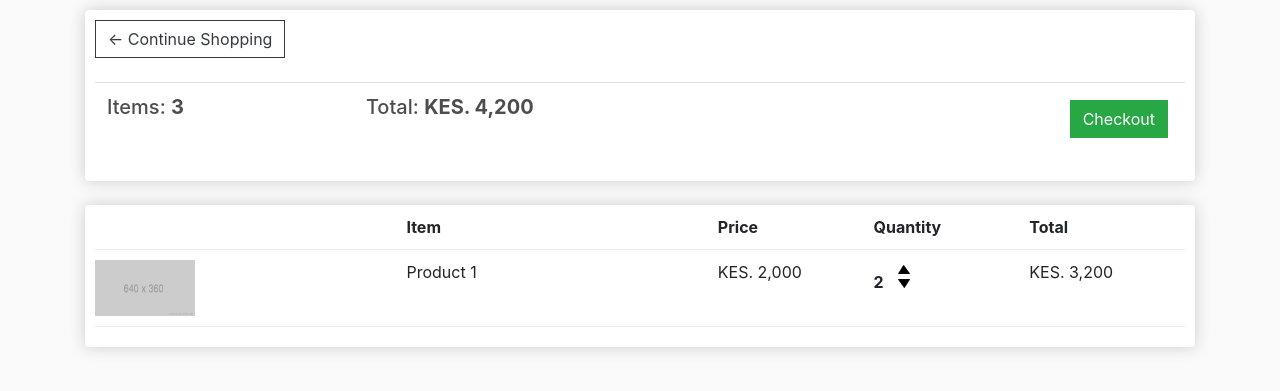
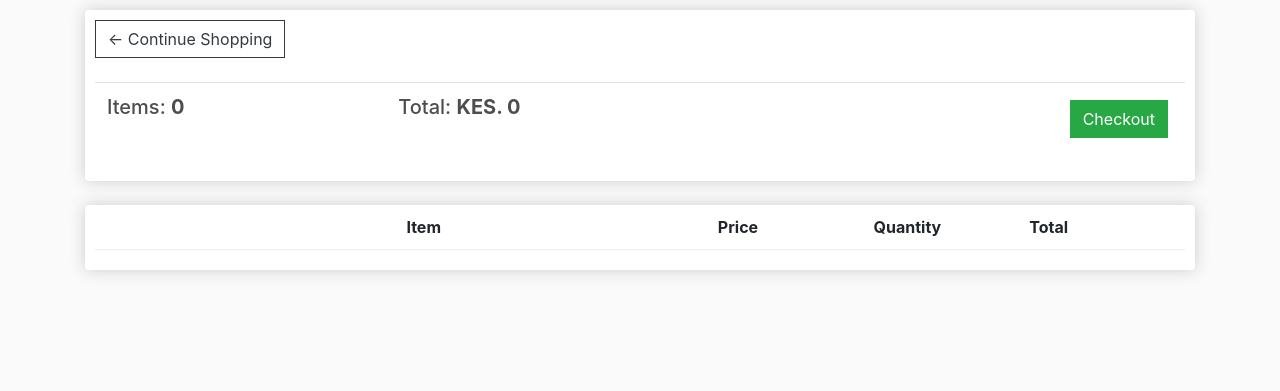
Before and after one commit to LostLite/ecommerce, a Django app: page /cart/ in a window 1280 px wide. Shown: the part 57-448 px from the top of the page. Run offline with Django 3.2, Linux system fonts and the light colour scheme; lists and menus that the app fills with data are empty; some libraries are stand-ins or nearby versions.

Commit message:
added cart and checkout functionality

```diff
--- a/ecommerce/settings.py
+++ b/ecommerce/settings.py
@@ -38,6 +38,7 @@ INSTALLED_APPS = [
     'django.contrib.sessions',
     'django.contrib.messages',
     'django.contrib.staticfiles',
+    'django.contrib.humanize',
 ]
 
 MIDDLEWARE = [
--- a/store/templates/store/cart.html
+++ b/store/templates/store/cart.html
@@ -1,4 +1,5 @@
 {% extends 'store/main.html' %}
+{% load humanize %}
 {% load static %}
 {% block content %}
 <div class="row">
@@ -9,8 +10,8 @@
             <br/>
             <table class="table">
                 <tr>
-                    <th><h5>Items: <strong>3</strong></h5></th>
-                    <th><h5>Total: <strong>KES. 4,200</strong></h5></th>
+                    <th><h5>Items: <strong>{{order.get_cart_items}}</strong></h5></th>
+                    <th><h5>Total: <strong>KES. {{order.get_cart_total|intcomma}}</strong></h5></th>
                     <th>
                         <a href="{% url 'checkout' %}" style="float: right; margin: 5px;" class="btn btn-success">Checkout</a>
                     </th>
@@ -26,20 +27,24 @@
                 <div style="flex: 1"><strong>Quantity</strong></div>
                 <div style="flex: 1"><strong>Total</strong></div>
             </div>
+            {% for item in items %}
                 <div class="cart-row">
-                <div style="flex:2"><img class="row-image" src="{% static 'images/placeholder.png' %}"></div>
-                <div style="flex:2"><p>Product 1</p></div>
-                <div style="flex:1"><p>KES. 2,000</p></div>
+                    <div style="flex:2"><img class="row-image" src="{{item.product.imageURL}}"></div>
+                    <div style="flex:2"><p>{{item.product.name}}</p></div>
+                    <div style="flex:1"><p>KES. {{item.product.price|intcomma}}</p></div>
                     <div style="flex:1">
-                    <p class="quantity">2</p>
+                        <p class="quantity">{{item.quantity}}</p>
                         <div class="quantity">
                             <img class="chg-quantity" src="{% static  'images/arrow-up.png' %}">
                             <img class="chg-quantity" src="{% static  'images/arrow-down.png' %}">
                         </div>
                     </div>
-                <div style="flex:1"><p>KES. 3,200</p></div>
+                    <div style="flex:1"><p>KES. {{item.get_total|floatformat:2|intcomma}}</p></div>
                 </div>
+            {% endfor %}
         </div>
+        <br/>
+        <br/>
     </div>
 </div>
 {% endblock content %}
--- a/store/views.py
+++ b/store/views.py
@@ -10,14 +10,36 @@ def store(request):
 
 
 def cart(request):
+    if request.user.is_authenticated:
+        customer = request.user.customer
+        order, created = Order.objects.get_or_create(customer=customer, complete=False)
+
+        # get all items in the order
+        items = order.orderitem_set.all()
+    else:
+        items = []
+        order = {'get_cart_items':0, 'get_cart_total':0}
+
     context = {
-
+        'items': items,
+        'order':order
     }
     return render(request, 'store/cart.html', context)
 
 
 def checkout(request):
+    if request.user.is_authenticated:
+        customer = request.user.customer
+        order, created = Order.objects.get_or_create(customer=customer, complete=False)
+
+        # get all items in the order
+        items = order.orderitem_set.all()
+    else:
+        items = []
+        order = {'get_cart_items':0, 'get_cart_total':0}
+
     context = {
-
+        'items': items,
+        'order':order
     }
     return render(request, 'store/checkout.html', context)
```
Also changed, not shown: store/models.py (+18 -0 lines), store/templates/store/checkout.html (+9 -6 lines), db.sqlite3. Lines whose indentation alone changed are shown as unchanged.
